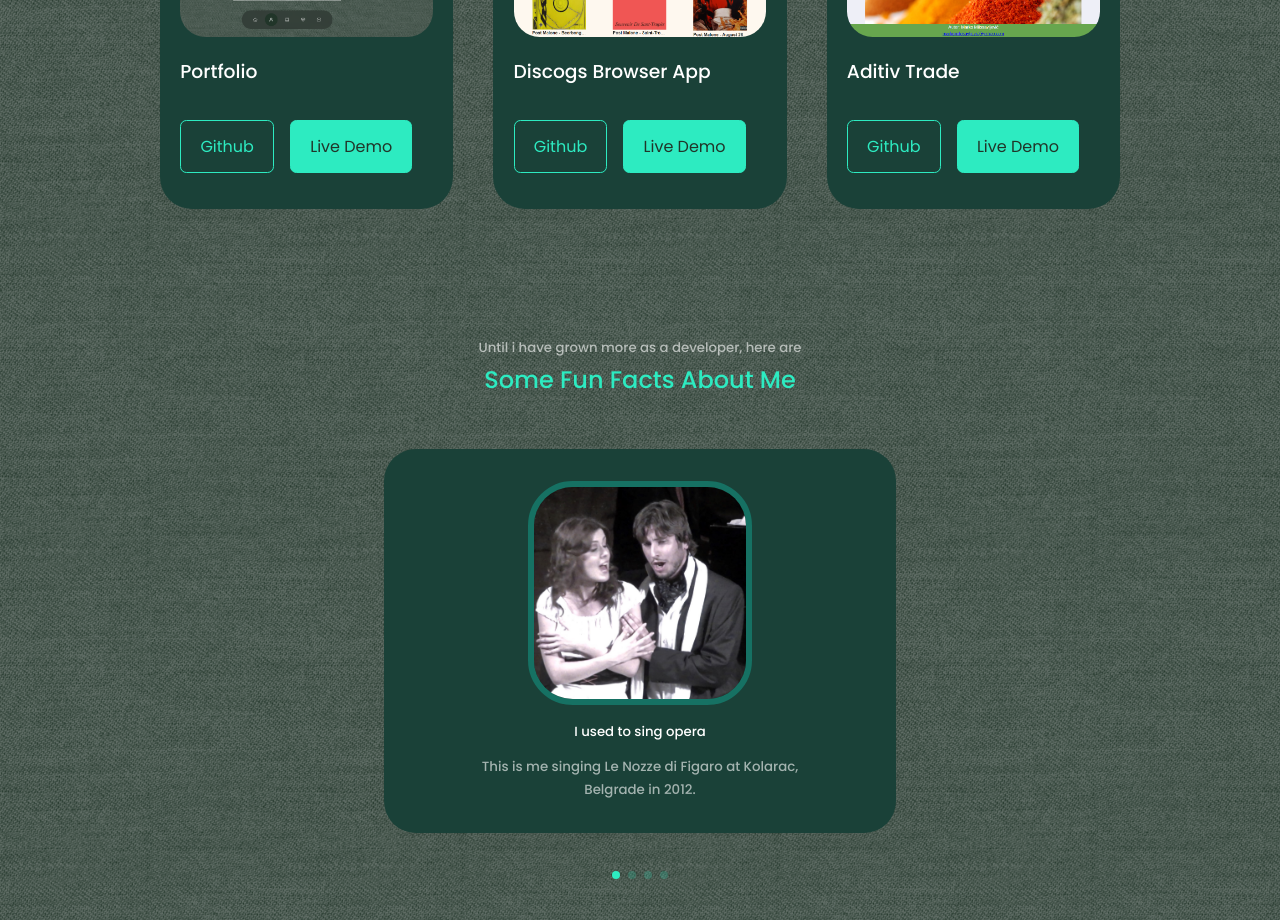
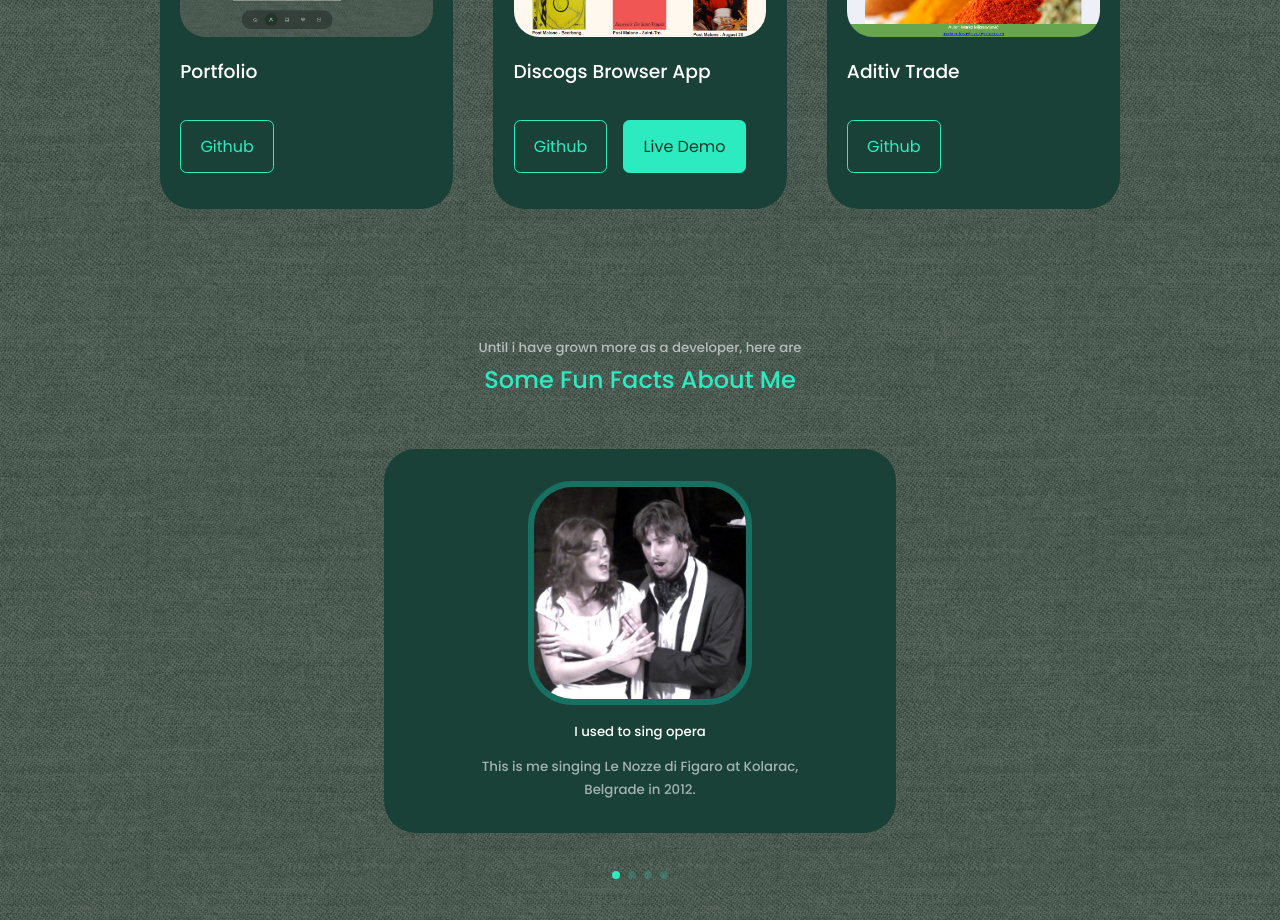
Before and after one commit to marko-milosavljevic89/My-CV-website, a React (Create React App) app: page / in a window 1280 px wide. Shown: the part 3660-4580 px from the top of the page. Built offline with nearby package versions, Linux system fonts and the light colour scheme.

Commit message:
buttonfix

```diff
--- a/src/components/portfolio/Portfolio.jsx
+++ b/src/components/portfolio/Portfolio.jsx
@@ -10,7 +10,7 @@ const data = [
     image: IMG1,
     title: 'Portfolio',
     github: 'https://github.com/marko-milosavljevic89/portfolio',
-    demo: ''
+
   },
   {
     id:2,
@@ -24,7 +24,8 @@ const data = [
     image: IMG3,
     title: 'Aditiv Trade',
     github: 'https://github.com/marko-milosavljevic89/AditivTrade',
-    demo: ''
+
+
   }
 ]
 
@@ -36,7 +37,7 @@ const Portfolio = () => {
 
       <div className="container portfolio__container">
         {
-          data.map(({id, image,title,github, demo}) => {
+          data.map(({id, image, title, github, demo}) => {
             return (
             <article key={id} className='portfolio__item'>
               <div className="portfolio__item-image">
@@ -45,7 +46,7 @@ const Portfolio = () => {
                 <h3>{title}</h3>
                 <div className="portfolio__item-cta">
                   <a href={github} className='btn' target='_blank'>Github</a>
-                  <a href={demo} className='btn btn-primary' target='_blank'>Live Demo</a>
+                  {demo ?  <a href={demo} className='btn btn-primary' target='_blank'>Live Demo</a> : ''}
                 </div>
             </article>
             )
```
